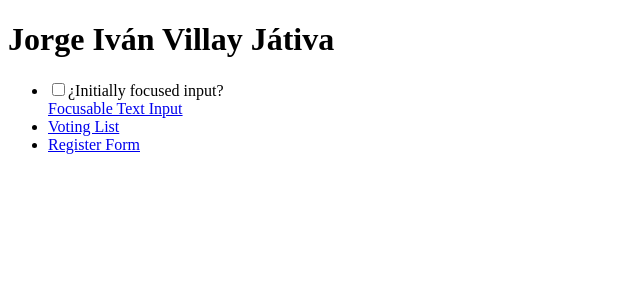
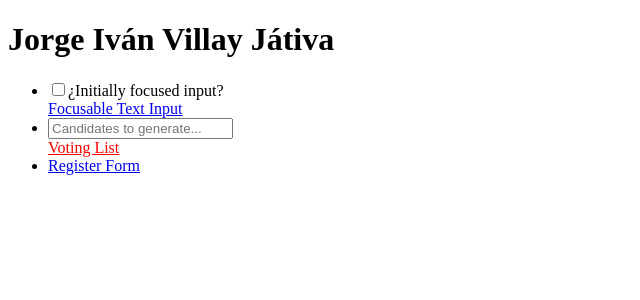
Before and after one commit to jorgevillay/react_components, a React (Create React App) app: page / in a window 1280 px wide. Shown: the top 300 px of the page, without its empty margins (0-640 px from the left). Built offline with nearby package versions, Linux system fonts and the light colour scheme.

Commit message:
Voting list functionality: Modified navigation to send candidates number

```diff
--- a/src/components/containers/MainNavigation.jsx
+++ b/src/components/containers/MainNavigation.jsx
@@ -3,12 +3,16 @@ import { Link } from 'react-router-dom';
 
 function MainNavigation() {
   const [state, setState] = useState({
-    focused: false
+    focused: false,
+    candidates: ''
   })
   const handleChange = event => {
-    const { checked } = event.target;
-    setState({
-      focused: checked
+    const { name, type, value, checked } = event.target;
+    setState(prev => {
+      return {
+        ...prev,
+        [name]: type === 'checkbox' ? checked : value
+      }
     })
   }
   return (
@@ -21,8 +25,11 @@ function MainNavigation() {
           <br />
           <Link to={{ pathname: '/focusable-input', state: { focused: state.focused } }}>Focusable Text Input</Link>
         </li>
-        {/* Pending: Change the candidates number */}
-        <li><Link to="/voting-list/0">Voting List</Link></li>
+        <li>
+          <input type="number" min="0" name="candidates" placeholder="Candidates to generate..." value={state.candidates} onChange={handleChange} />
+          <br />
+          <Link to={{ pathname: '/voting-list/' + state.candidates }} className={state.candidates === '' ? 'disabled-link' : 'false'}>Voting List</Link>
+        </li>
         <li><Link to="/register-form">Register Form</Link></li>
       </ul>
     </div>
```
